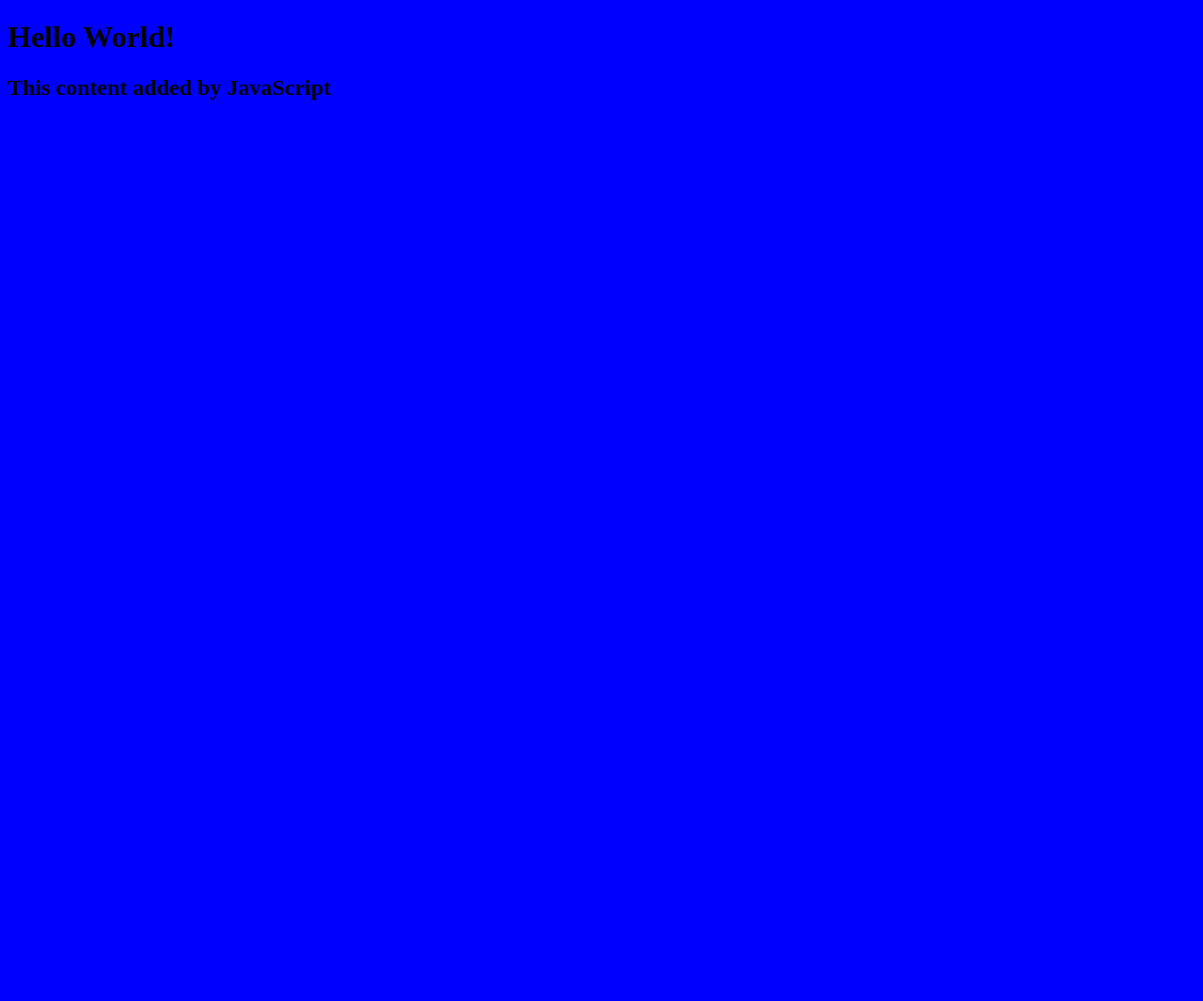
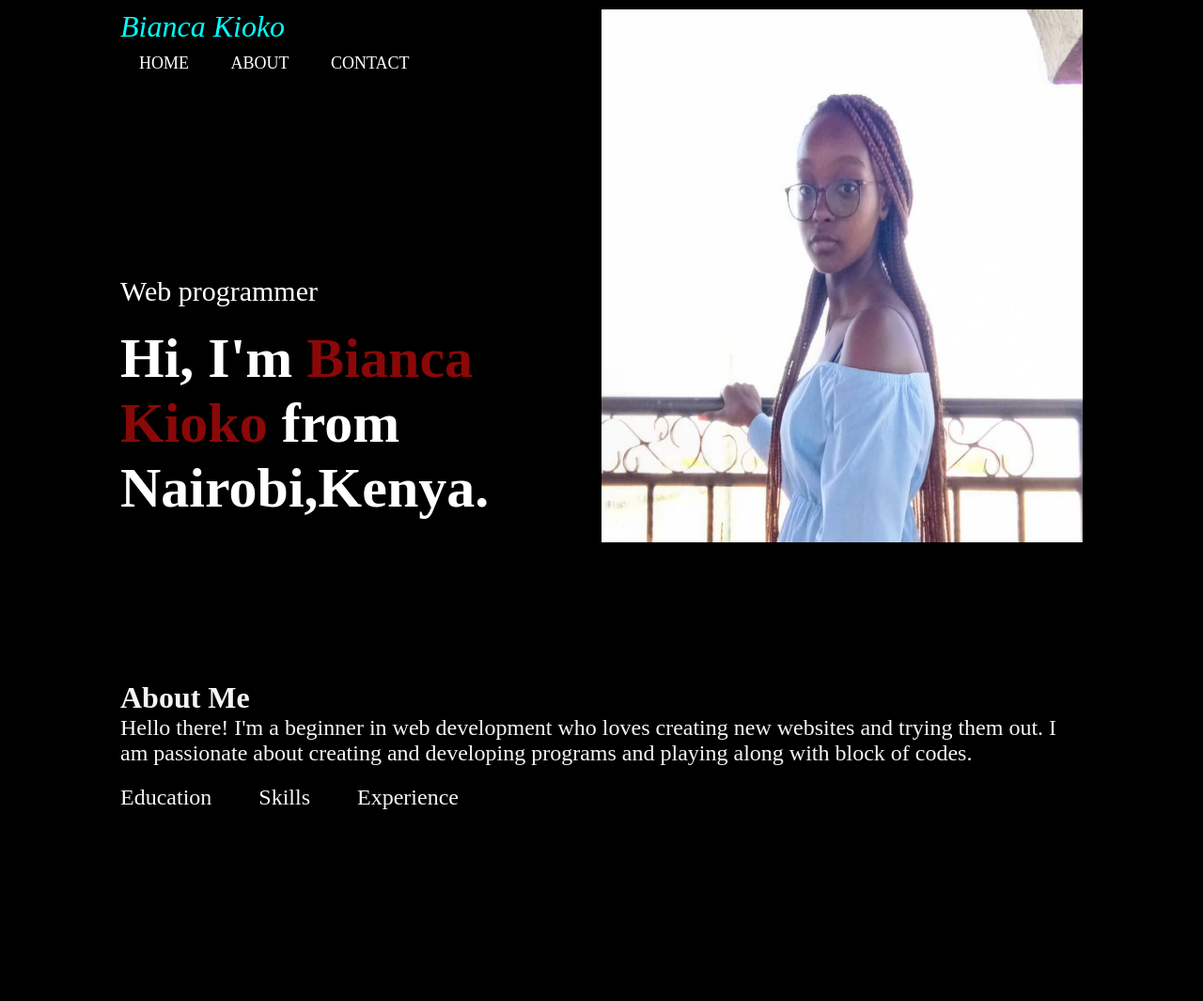
Before and after one commit to KiokoB/my_website, a plain HTML site: page index.html in a window 1280 px wide. Shown: the top 1065 px of the page at 94% size. Before the commit the page ends 800 px from the top, so only its background shows below. Drawn offline with Linux system fonts and the light colour scheme; a script that the page names is missing.

Commit message:
creted image and logo,added about me, added contact information

```diff
--- a/index.html
+++ b/index.html
@@ -1,11 +1,66 @@
 <!DOCTYPE html>
 <html lang="en">
-  <head>
+<head>
+    <meta charset="UTF-8">
+    <meta name="viewport" content="width=device-width, initial-scale=1.0">
     <link rel="stylesheet" href="style.css" />
-    <title>My Personal Website</title>
-  </head>
-  <body>
-    <h1>Hello World!</h1>
+    <title>My Portfolio</title>
+</head>
+<body>
+    <div id="header">
+        <div class="container">
+            <img src="img.jpeg" class="logo" alt="coverPic"/>
+            <div id="head">Bianca Kioko
+                <div class="list">
+                    <ul>
+                        <li>HOME</li>
+                        <li>ABOUT</li>
+                        <li>CONTACT</li>
+                    </ul>
+                    <div class="header-text">
+                        <p>Web programmer</p>
+                        <h1>Hi, I'm <span>Bianca Kioko</span> from Nairobi,Kenya.</h1>
+                    </div>
+                </div>
+            </div>
+        </div>
+    </div>
+<!-- ---------about-------- -->
+    <div id="about">
+        <div class="container">
+            <div class="row">
+                <div class="column">
+                    <h1 class="subtitle">About Me</h1>
+                    <p>Hello there!
+                        I'm a beginner in web development who loves creating new websites and trying them out.
+                        I am passionate about creating and developing programs and playing along with block
+                        of codes.</p>
+
+                        <div class="tab-titles">
+                            <p class="tab-links">Education</p>
+                            <p class="tab-links">Skills</p>
+                            <p class="tab-links">Experience</p>
+                        </div>
+                </div>
+            </div>
+        </div>
+    </div>
+<!-- --------contact-------- -->
+<div id="contact">
+    <div class="container">
+        <div class="row">
+            <div class="contact-left">
+                <h1 class="subtitle">Contact Me</h1>
+                <p>kiokobianca01@gmail.com</p>
+                <p>0732024855</p>
+                <div class="social-icons">
+                    <a href=""><i class="fab fa-linkedin"></i></a>
+                </div>
+            </div>
+            <div class="contact-right"></div>
+        </div>
+    </div>
+</div>
     <script src="script.js"></script>
-  </body>
+</body>
 </html>
--- a/script.js
+++ /dev/null
@@ -1,3 +0,0 @@
-const h2 = document.createElement("h2");
-h2.textContent = "This content added by JavaScript";
-document.querySelector("body").appendChild(h2);
--- a/style.css
+++ b/style.css
@@ -1,3 +1,74 @@
-body {
-    background: blue;
-  }
+*{
+    margin: 0;
+    padding: 0;
+    font-family: 'Times New Roman', Times, serif;
+    box-sizing: border-box;
+}
+body{
+    background: black;
+    color: whitesmoke;
+}
+#header{
+    background-position: center;
+    background-image: image(image.jpeg);
+    background-size: cover;
+}
+.container{
+    padding: 10px 10%;
+}
+#head{
+    font-size: xx-large;
+    width: 100%;
+    font-style: italic;
+    color: aqua;
+}
+.logo{
+    width: 50%;
+    height: 15cm;
+    float: right;
+}
+.list{
+    font-size: large;
+    font-style: normal;
+    color: white;
+}
+div ul li{
+    display: inline-block;
+    margin: 10px 20px;
+}
+.header-text{
+    margin-top: 20%;
+    font-size: 30px;
+}
+.header-text h1{
+    margin-top: 20px;
+    font-size: 60px;
+}
+.header-text h1 span{
+    color: #8b0808;
+}
+/* ----------about---------- */
+#about{
+    padding: 150px 0;
+}
+#about p{
+    font-size: x-large;
+}
+.tab-titles{
+    display: flex;
+    margin: 20px 0 40px;
+}
+.tab-links{
+    margin-right: 50px;
+    font-size: 20px;
+}
+/* --------contact-------- */
+#contact{
+    margin-top: 180px;
+}
+.contact-left{
+    margin-right: 10px;
+    padding: 20px;
+    font-family: Verdana, Geneva, Tahoma, sans-serif;
+    font-size: 30px;
+}
```
Also changed, not shown: image.jpeg (added), img.jpeg (added), logo.png.jpeg (added).
